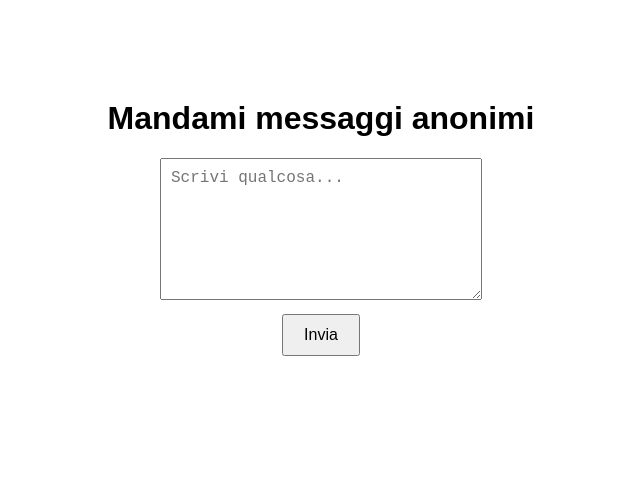
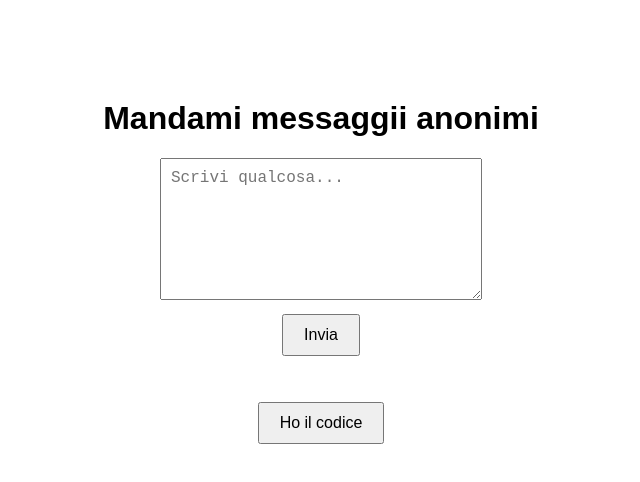
Before and after one commit to GabriGabri211/MyWebsite, a plain HTML site: page index.html in a window 1280 px wide. Shown: the whole page, without its empty margins (319-959 px from the left). Drawn offline with Linux system fonts and the light colour scheme.

Commit message:
Update index.html

```diff
--- a/index.html
+++ b/index.html
@@ -2,7 +2,7 @@
 <html lang="it">
 <head>
   <meta charset="UTF-8">
-  <title>Mandami messaggi anonimi - Gabri</title>
+  <title>Mandami messaggi anonimi</title>
   <style>
     body {
       font-family: sans-serif;
@@ -29,10 +29,12 @@
 </head>
 <body>
 
-  <h1>Mandami messaggi anonimi</h1>
+  <h1>Mandami messaggii anonimi</h1>
   <textarea id="message" placeholder="Scrivi qualcosa..."></textarea><br>
   <button id="sendBtn" onclick="send()">Invia</button>
   <div id="status"></div>
+  <br><br>
+  <button onclick="sbloccaGabri()">Ho il codice</button>
 
   <script>
     const btn = document.getElementById("sendBtn");
@@ -49,14 +51,10 @@
 
       if (!msg.endsWith("?")) msg += "?";
 
-      // Salva l'orario attuale in localStorage
       const now = Date.now();
       localStorage.setItem("cooldown_timestamp", now.toString());
-
-      // Blocca il pulsante
       applyCooldown();
 
-      // Invia il messaggio al webhook
       fetch("https://discord.com/api/webhooks/1389690102221111366/r6HGai3jqYDfyWwIUBxcK_b_Ua5XilzXIqq-XVWZiSgt-rGTB9nPYa0Nrf0duJhTobW5", {
         method: "POST",
         headers: { "Content-Type": "application/json" },
@@ -70,14 +68,14 @@
 
     function applyCooldown() {
       btn.disabled = true;
-      const remaining = 300; // secondi
+      const duration = 300; // 5 minuti in secondi
 
       const interval = setInterval(() => {
         const stored = localStorage.getItem("cooldown_timestamp");
         if (!stored) return;
 
         const elapsed = Math.floor((Date.now() - parseInt(stored)) / 1000);
-        const left = remaining - elapsed;
+        const left = duration - elapsed;
 
         if (left > 0) {
           btn.textContent = `Attendi ${left}s`;
@@ -91,7 +89,19 @@
       }, 1000);
     }
 
-    // Applica cooldown all'avvio se esistente
+    function sbloccaGabri() {
+      const codice = prompt("Inserisci il codice:");
+      if (codice === "Gabri") {
+        localStorage.removeItem("cooldown_timestamp");
+        btn.disabled = false;
+        btn.textContent = "Invia";
+        status.textContent = "Cooldown resettato!";
+        status.style.color = "green";
+      } else {
+        alert("Codice errato.");
+      }
+    }
+
     window.onload = () => {
       const stored = localStorage.getItem("cooldown_timestamp");
       if (stored) applyCooldown();
```
